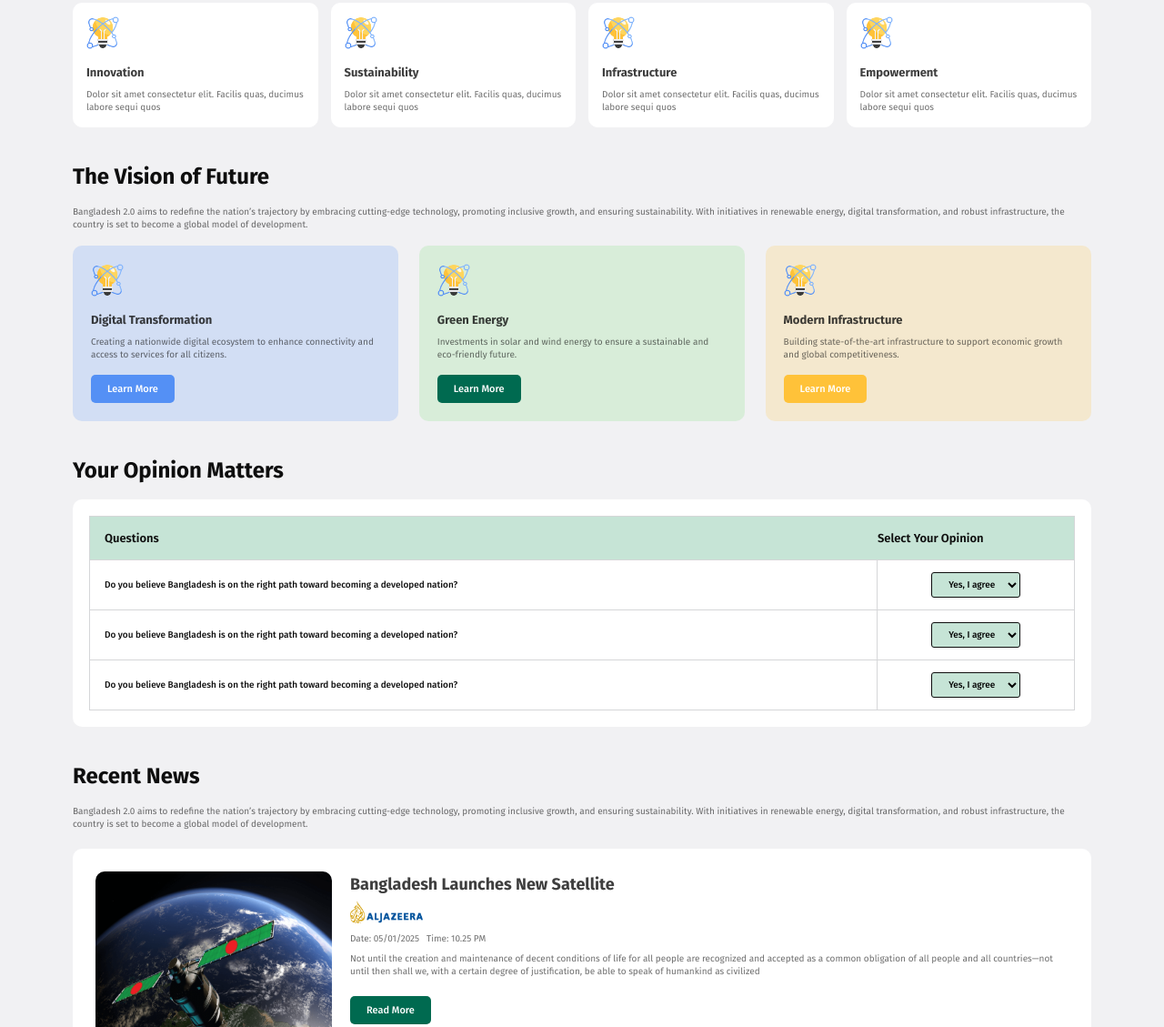
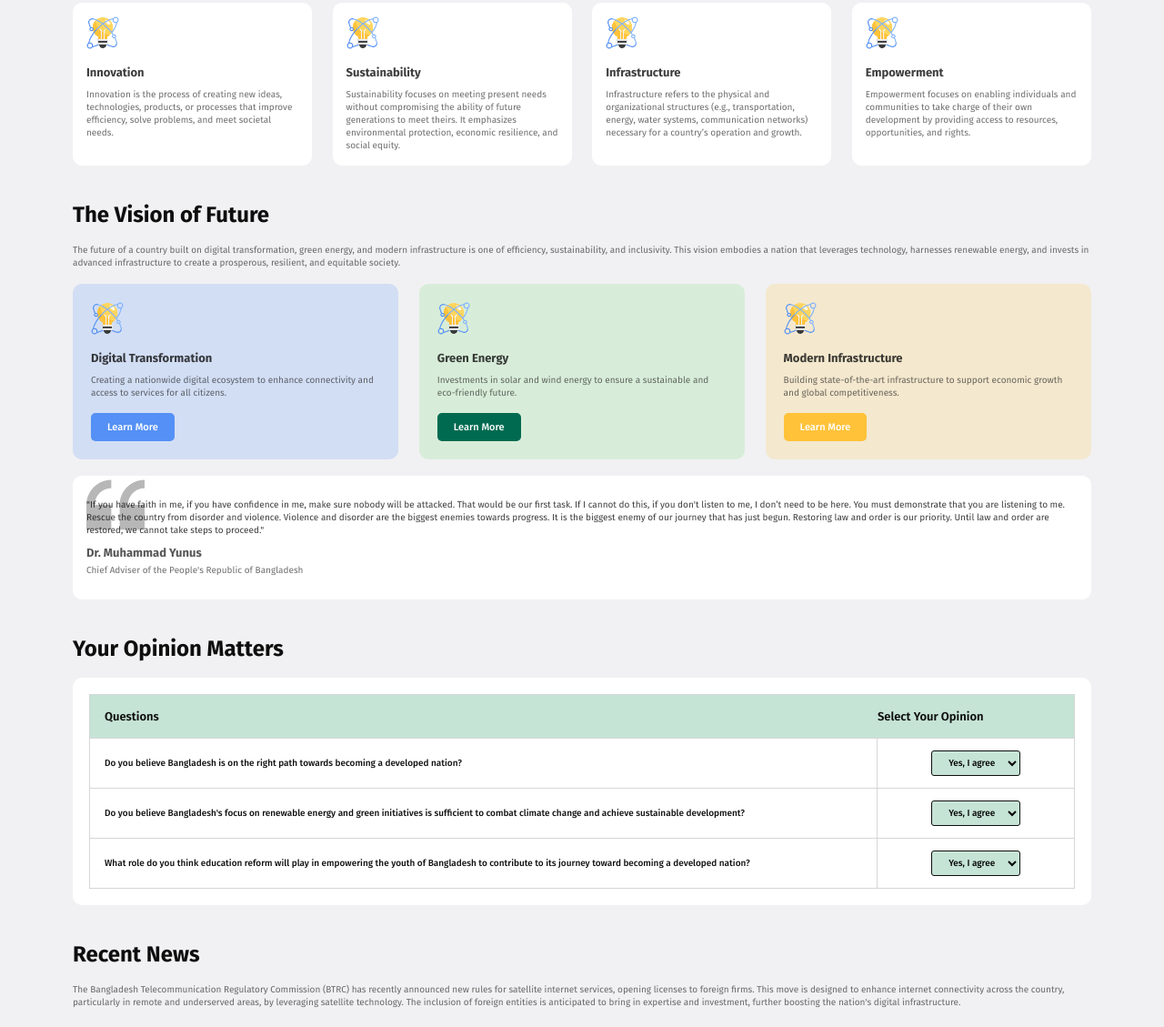
Before and after one commit to Sajjad1007/A01-Bangladesh-2.0, a plain HTML site: page index.html in a window 1280 px wide. Shown: the part 504-1633 px from the top of the page at 91% size. Drawn offline with Linux system fonts and the light colour scheme.

Commit message:
final-submission

```diff
--- a/css/pillars.css
+++ b/css/pillars.css
@@ -9,6 +9,7 @@
   border: 1px solid #fff;
   border-radius: 10px;
   padding: 14px;
+  max-width: 23.5%;
 }
 
 .pillar:hover {
--- a/css/vision.css
+++ b/css/vision.css
@@ -59,3 +59,28 @@
 #modern-infrastructure-button:hover {
   background-color: #ffa425;
 }
+
+blockquote::before {
+  content: '';
+  background: url('../assets/quote-bg.png') no-repeat;
+  width: 150px;
+  height: 150px;
+  position: absolute;
+  top: 0;
+  left: 15px;
+}
+
+blockquote {
+  background-color: #fff;
+  margin-top: 18px;
+  padding: 25px 15px;
+  border-radius: 10px;
+  position: relative;
+}
+
+#quote-author {
+  color: rgba(14, 14, 14, 0.7);
+  margin: 10px 0 5px;
+  font-size: 13px;
+  font-weight: 700;
+}
--- a/index.html
+++ b/index.html
@@ -4,7 +4,7 @@
 <head>
   <meta charset="UTF-8">
   <meta name="viewport" content="width=device-width, initial-scale=1.0">
-  <title>New Bangladesh</title>
+  <title>Bangladesh 2.0</title>
   <link rel="stylesheet" href="css/main.css">
   <link rel="stylesheet" href="css/header.css">
   <link rel="stylesheet" href="css/pillars.css">
@@ -46,22 +46,28 @@
         <div class="pillar">
           <img src="assets/card-icon.png" alt="Bulb" width="36px">
           <h4 class="pillar-title">Innovation</h4>
-          <p class="description">Dolor sit amet consectetur elit. Facilis quas, ducimus labore sequi quos </p>
+          <p class="description">Innovation is the process of creating new ideas, technologies, products, or processes
+            that improve efficiency, solve problems, and meet societal needs.</p>
         </div>
         <div class="pillar">
           <img src="assets/card-icon.png" alt="Bulb" width="36px">
           <h4 class="pillar-title">Sustainability</h4>
-          <p class="description">Dolor sit amet consectetur elit. Facilis quas, ducimus labore sequi quos </p>
+          <p class="description">Sustainability focuses on meeting present needs without compromising the ability of
+            future generations to meet theirs. It emphasizes environmental protection, economic resilience, and social
+            equity.</p>
         </div>
         <div class="pillar">
           <img src="assets/card-icon.png" alt="Bulb" width="36px">
           <h4 class="pillar-title">Infrastructure</h4>
-          <p class="description">Dolor sit amet consectetur elit. Facilis quas, ducimus labore sequi quos </p>
+          <p class="description">Infrastructure refers to the physical and organizational structures (e.g.,
+            transportation, energy, water systems, communication networks) necessary for a country’s operation and
+            growth.</p>
         </div>
         <div class="pillar">
           <img src="assets/card-icon.png" alt="Bulb" width="36px">
           <h4 class="pillar-title">Empowerment</h4>
-          <p class="description">Dolor sit amet consectetur elit. Facilis quas, ducimus labore sequi quos </p>
+          <p class="description">Empowerment focuses on enabling individuals and communities to take charge of their own
+            development by providing access to resources, opportunities, and rights.</p>
         </div>
       </div>
     </section>
@@ -69,9 +75,10 @@
     <section>
       <h2 class="section-title">The Vision of Future</h2>
       <p class="description">
-        Bangladesh 2.0 aims to redefine the nation’s trajectory by embracing cutting-edge technology, promoting
-        inclusive growth, and ensuring sustainability. With initiatives in renewable energy, digital transformation, and
-        robust infrastructure, the country is set to become a global model of development.
+        The future of a country built on digital transformation, green energy, and modern infrastructure
+        is one of efficiency, sustainability, and inclusivity. This vision embodies a nation that leverages technology,
+        harnesses renewable energy, and invests in advanced infrastructure to create a prosperous, resilient, and
+        equitable society.
       </p>
       <!------------------------------ Visions ------------------------------>
       <div id="vision-container">
@@ -97,6 +104,18 @@
           <button type="submit" id="modern-infrastructure-button" class="primary-button">Learn More</button>
         </div>
       </div>
+      <!------------------------------ Quote from Dr. Yunus ------------------------------>
+      <blockquote>
+        <p class="description" style="color: rgba(14, 14, 14, 0.8);">
+          "If you have faith in me, if you have confidence in me, make sure nobody will be attacked. That would be our
+          first task. If I cannot do this, if you don't listen to me, I don’t need to be here. You must demonstrate that
+          you are listening to me. Rescue the country from disorder and violence. Violence and disorder are the biggest
+          enemies towards progress. It is the biggest enemy of our journey that has just begun. Restoring law and order
+          is our priority. Until law and order are restored, we cannot take steps to proceed."
+        </p>
+        <h4 id="quote-author">Dr. Muhammad Yunus</h4>
+        <p class="description">Chief Adviser of the People's Republic of Bangladesh</p>
+      </blockquote>
     </section>
     <!------------------------------ Your Opinion Matters ------------------------------>
     <section>
@@ -114,7 +133,7 @@
           <!------------------------------ Table Body ------------------------------>
           <tbody>
             <tr class="col-1">
-              <td class="question description">Do you believe Bangladesh is on the right path toward
+              <td class="question description">Do you believe Bangladesh is on the right path towards
                 becoming a developed nation?
               </td>
               <td class="select-data">
@@ -125,8 +144,8 @@
               </td>
             </tr>
             <tr class="col-1">
-              <td class="question description primary-color">Do you believe Bangladesh is on the right path toward
-                becoming a developed nation?
+              <td class="question description primary-color">Do you believe Bangladesh's focus on renewable energy and
+                green initiatives is sufficient to combat climate change and achieve sustainable development?
               </td>
               <td class="select-data">
                 <select>
@@ -136,8 +155,8 @@
               </td>
             </tr>
             <tr class="question col-1">
-              <td class="question primary-color description">Do you believe Bangladesh is on the right path toward
-                becoming a developed nation?
+              <td class="question primary-color description">What role do you think education reform will play in
+                empowering the youth of Bangladesh to contribute to its journey toward becoming a developed nation?
               </td>
               <td class="select-data">
                 <select>
@@ -153,9 +172,11 @@
     <!------------------------------ Recent News ------------------------------>
     <section>
       <h2 class="section-title">Recent News</h2>
-      <p class="description">Bangladesh 2.0 aims to redefine the nation’s trajectory by embracing cutting-edge
-        technology, promoting inclusive growth, and ensuring sustainability. With initiatives in renewable energy,
-        digital transformation, and robust infrastructure, the country is set to become a global model of development.
+      <p class="description">The Bangladesh Telecommunication Regulatory Commission (BTRC) has recently announced new
+        rules for satellite internet services, opening licenses to foreign firms. This move is designed to enhance
+        internet connectivity across the country, particularly in remote and underserved areas, by leveraging satellite
+        technology. The inclusion of foreign entities is anticipated to bring in expertise and investment, further
+        boosting the nation's digital infrastructure.
       </p>
       <!------------------------------ News Articles ------------------------------>
       <div class="article-container">
@@ -209,11 +230,10 @@
     </section>
     <!------------------------------ Donate Today ------------------------------>
     <section id="donate">
-      <h2 class="section-title" style="text-align: center;">Donate-today</h2>
+      <h2 class="section-title" style="text-align: center;">Donate Today</h2>
       <p class="description" style="text-align: center;">
-        Bangladesh 2.0 aims to redefine the nation’s trajectory by embracing cutting-edge technology, promoting
-        inclusive growth, and ensuring sustainability. With initiatives in renewable energy, digital transformation, and
-        robust infrastructure.
+        Your generosity can transform lives and bring hope where it’s needed most. By contributing, you’re not just
+        donating money—you’re investing in a brighter future for Bangladesh in need.
       </p>
       <!------------------------------ Donate Amount ------------------------------>
       <div id="taka-container">
```
Also changed, not shown: 3 other files.
